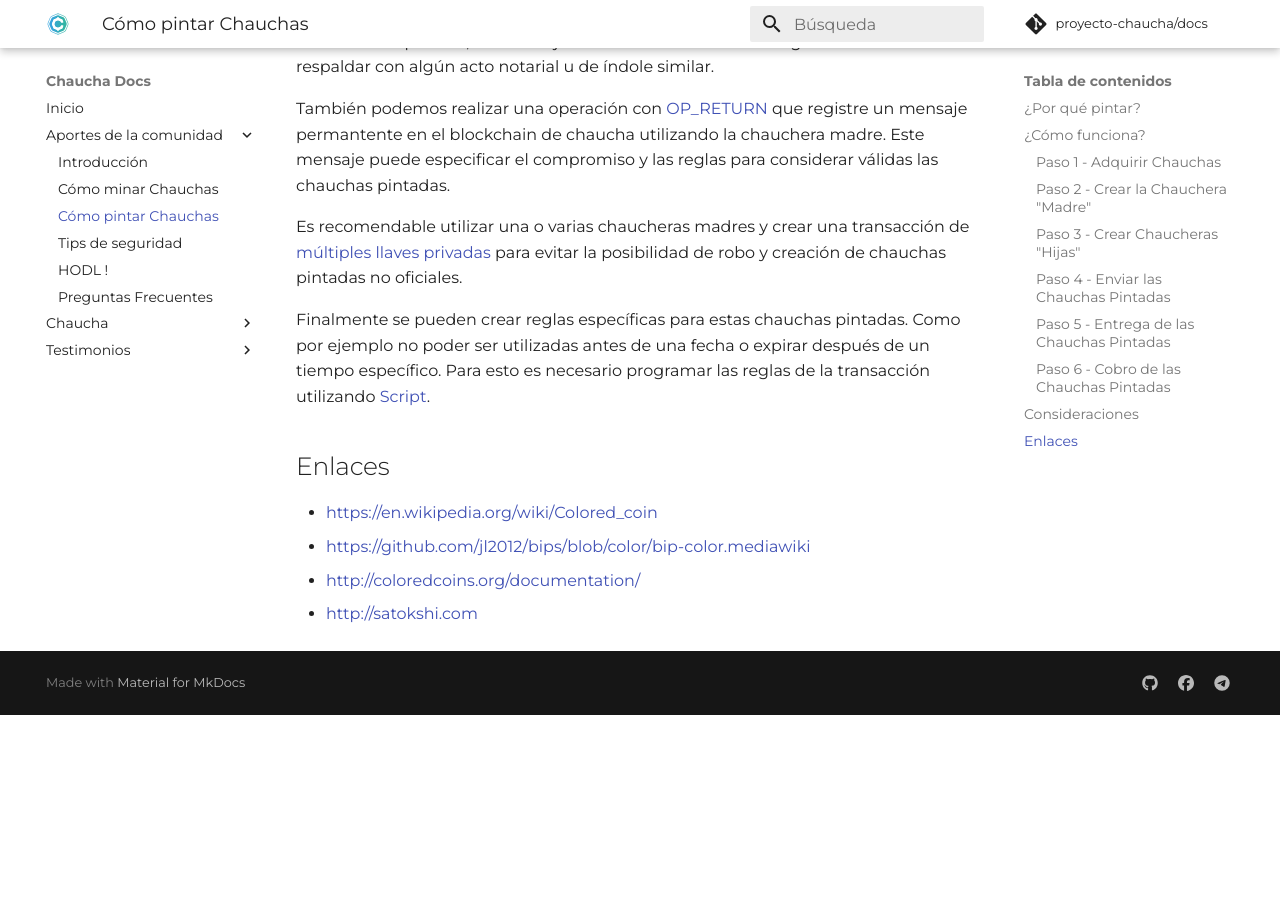
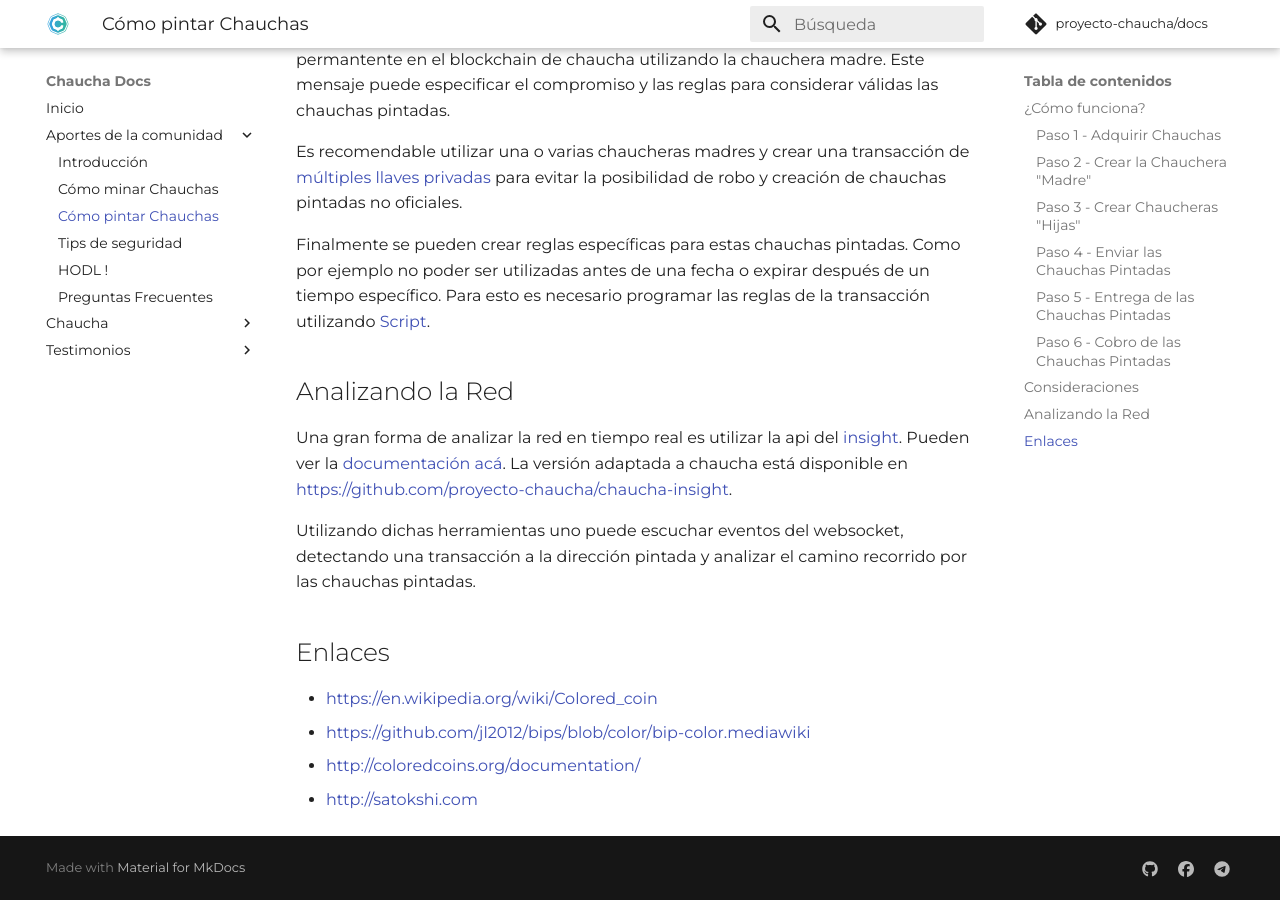
Before and after one commit to proyecto-chaucha/docs, an MkDocs documentation site: the page built from docs/pintar.md, in a window 1280 px wide and 900 px high, scrolled down 2130 px. Built offline with MkDocs 1.6.1 and Material for MkDocs 9.7.7, drawn with Linux system fonts in a browser that asks for light colours; comment, search, counter and statistics services are not loaded; old or Windows-style settings are respelled for this version of MkDocs; before the commit the page ends 2845 px from its top, so only the background shows below that.

Commit message:
agregado más info

```diff
--- a/docs/pintar.md
+++ b/docs/pintar.md
@@ -2,8 +2,6 @@
 El concepto de pintar o [colorear](https://es.wikipedia.org/wiki/Moneda_coloreada) se refiere al proceso de identificar
 un ítem dentro de un conjunto. En este caso "pintar" una chaucha
 se refiere a darle un significado más allá de su valor financiero en el mercado.
-
-## ¿Por qué pintar?
 
 Pintar significa que puedes crear tu propio sistema de intercambio.
 Quizas tengas una tienda y desees premiar a tus clientes ofreciendole
@@ -96,6 +94,14 @@ Como por ejemplo no poder ser utilizadas antes de una fecha o expirar después
 de un tiempo específico. Para esto es necesario programar las reglas de la
 transacción utilizando [Script](https://en.bitcoin.it/wiki/Script).
 
+## Analizando la Red
+Una gran forma de analizar la red en tiempo real es utilizar la api del [insight](http://insight.chaucha.cl/). Pueden ver la [documentación acá](https://github.com/bitpay/insight). La versión adaptada a chaucha está
+disponible en [https://github.com/proyecto-chaucha/chaucha-insight](https://github.com/proyecto-chaucha/chaucha-insight).
+
+Utilizando dichas herramientas uno puede escuchar eventos del websocket,
+detectando una transacción a la dirección pintada y analizar el camino recorrido
+por las chauchas pintadas.
+
 ## Enlaces
 
 - [https://en.wikipedia.org/wiki/Colored_coin](https://en.wikipedia.org/wiki/Colored_coin)
```
